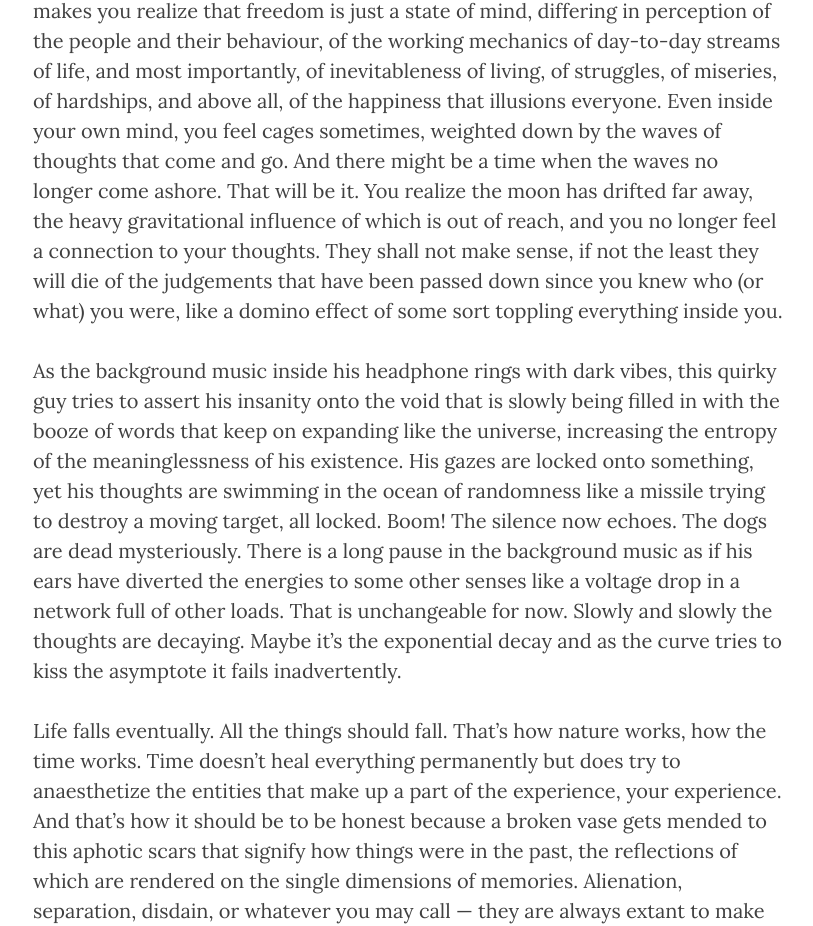
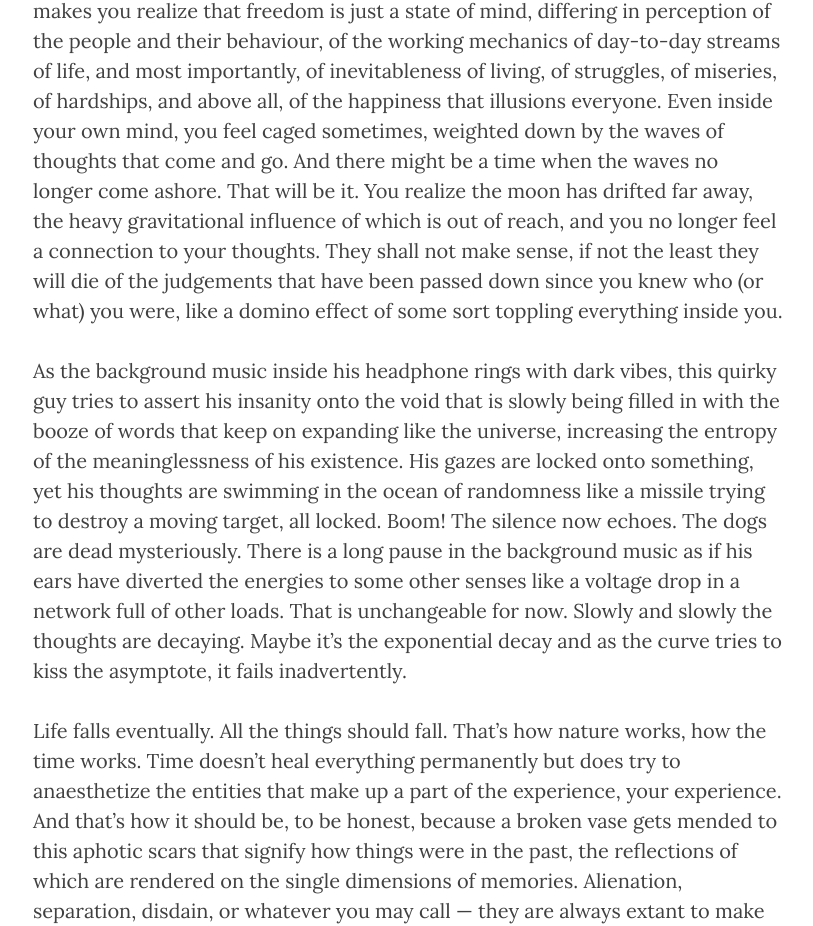
Before and after one commit to NISH1001/NISH1001.github.io, a Jekyll site: the page built from _posts/2019-07-03-kafkaesque.markdown, in a window 1280 px wide and 1400 px high, scrolled down 2141 px. Shown: the part 382-1308 px from the top of the window, without its empty margins (232-1045 px from the left). Built offline with Jekyll 4.4.1, drawn with Linux system fonts in a browser that asks for light colours; comment, search, counter and statistics services are not loaded; some of the changed text lies outside the part shown.

Commit message:
Fix typo in blog post for Kafkaesque

```diff
--- a/_posts/2019-07-03-kafkaesque.markdown
+++ b/_posts/2019-07-03-kafkaesque.markdown
@@ -29,13 +29,13 @@ He writes. He writes again. Words after words. Sentences after sentences. And st
 *The world is bizarre*
 
 
-The world is bizarre, especially when you have to face the bureaucratic nature of reality itself. Everywhere you go, you feel you are tamed by the system, chaining you time and again like someone is holding up a vicious monster inside a cave. You are caged no matter how free you feel. And it’s the calmness within you that makes you realize that freedom is just a state of mind, differing in perception of the people and their behaviour, of the working mechanics of day-to-day streams of life,  and most importantly, of inevitableness of living, of struggles, of miseries, of hardships, and above all, of the happiness that illusions everyone. Even inside your own mind, you feel cages sometimes, weighted down by the waves of thoughts that come and go. And there might be a time when the waves no longer come ashore. That will be it. You realize the moon has drifted far away, the heavy gravitational influence of which is out of reach, and you no longer feel a connection to your thoughts. They shall not make sense, if not the least they will die of the judgements that have been passed down since you knew who (or what) you were, like a domino effect of some sort toppling everything inside you.
+The world is bizarre, especially when you have to face the bureaucratic nature of reality itself. Everywhere you go, you feel you are tamed by the system, chaining you time and again like someone is holding up a vicious monster inside a cave. You are caged no matter how free you feel. And it’s the calmness within you that makes you realize that freedom is just a state of mind, differing in perception of the people and their behaviour, of the working mechanics of day-to-day streams of life,  and most importantly, of inevitableness of living, of struggles, of miseries, of hardships, and above all, of the happiness that illusions everyone. Even inside your own mind, you feel caged sometimes, weighted down by the waves of thoughts that come and go. And there might be a time when the waves no longer come ashore. That will be it. You realize the moon has drifted far away, the heavy gravitational influence of which is out of reach, and you no longer feel a connection to your thoughts. They shall not make sense, if not the least they will die of the judgements that have been passed down since you knew who (or what) you were, like a domino effect of some sort toppling everything inside you.
 
-As the background music inside his headphone rings with dark vibes, this quirky guy tries to assert his insanity onto the void that is slowly being filled in with the booze of words that keep on expanding like the universe, increasing the entropy of the meaninglessness of his existence. His gazes are locked onto something, yet his thoughts are swimming in the ocean of randomness like a missile trying to destroy a moving target, all locked. Boom! The silence now echoes. The dogs are dead mysteriously. There is a long pause in the background music as if his ears have diverted the energies to some other senses like a voltage drop in a network full of other loads. That is unchangeable for now. Slowly and slowly the thoughts are decaying. Maybe it’s the exponential decay and as the curve tries to kiss the asymptote it fails inadvertently.
+As the background music inside his headphone rings with dark vibes, this quirky guy tries to assert his insanity onto the void that is slowly being filled in with the booze of words that keep on expanding like the universe, increasing the entropy of the meaninglessness of his existence. His gazes are locked onto something, yet his thoughts are swimming in the ocean of randomness like a missile trying to destroy a moving target, all locked. Boom! The silence now echoes. The dogs are dead mysteriously. There is a long pause in the background music as if his ears have diverted the energies to some other senses like a voltage drop in a network full of other loads. That is unchangeable for now. Slowly and slowly the thoughts are decaying. Maybe it’s the exponential decay and as the curve tries to kiss the asymptote, it fails inadvertently.
 
-Life falls eventually. All the things should fall. That’s how nature works, how the time works. Time doesn’t heal everything permanently but does try to anaesthetize the entities that make up a part of the experience, your experience. And that’s how it should be to be honest because a broken vase gets mended to this aphotic scars that signify how things were in the past, the reflections of which are rendered on the single dimensions of memories. Alienation, separation, disdain, or whatever you may call — they are always extant to make you realize the realness of you. The real you who tries to understand the severity of everything around. That’s okay. You understand that. You are able to feel the realness of this complexity, that is life itself.
+Life falls eventually. All the things should fall. That’s how nature works, how the time works. Time doesn’t heal everything permanently but does try to anaesthetize the entities that make up a part of the experience, your experience. And that’s how it should be, to be honest, because a broken vase gets mended to this aphotic scars that signify how things were in the past, the reflections of which are rendered on the single dimensions of memories. Alienation, separation, disdain, or whatever you may call — they are always extant to make you realize the realness of you. The real you who tries to understand the severity of everything around. That’s okay. You understand that. You are able to feel the realness of this complexity, that is life itself.
 
-Life is a conundrum in itself. And time and again, I am reminded of Kafka’s Metamorphosis which inevitably reflects directly upon my life. The esoteric ripples can be seen relating to my career, my family and the relationship I have with the external surrounding. Among such lies the real [hunger artist](https://zork.net/~patty/pattyland/kafka/hungerartist.htm) within me for whom nothing seems satisfactory enough to fill this emptiness. I know how the situation is and probably you might also know. These words might resonate with you. Or might not. That’s not the real question. The actuality of these things lies among how you feel about your own life.
+Life is a conundrum in itself. And time and again, I am reminded of Kafka’s [Metamorphosis](https://en.wikipedia.org/wiki/The_Metamorphosis) which inevitably reflects directly upon my life. The esoteric ripples can be seen relating to my career, my family and the relationship I have with the external surrounding. Among such lies the real [hunger artist](https://zork.net/~patty/pattyland/kafka/hungerartist.htm) within me for whom nothing seems satisfactory enough to fill this emptiness. I know how the situation is and probably you might also know. These words might resonate with you. Or might not. That’s not the real question. The actuality of these things lies among how you feel about your own life.
 
 Live. Don’t just breathe. But nothing can be done about this. I am here just breathing, and every inhale is like a whirlpool sucking the lifeless boat. It’s alright! Just let it sink and reach the inner depths of the ocean, the insignificant vastness within you.
 This is the nightmarish side where reality resides; the reality of mine, of yours and of everyone around.
```
Also changed, not shown: other parts of _posts/2019-07-03-kafkaesque.markdown (+1 -1 lines).
